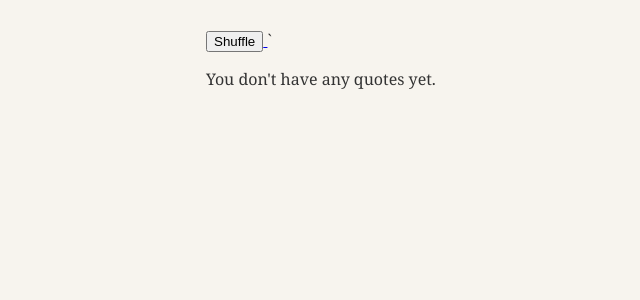
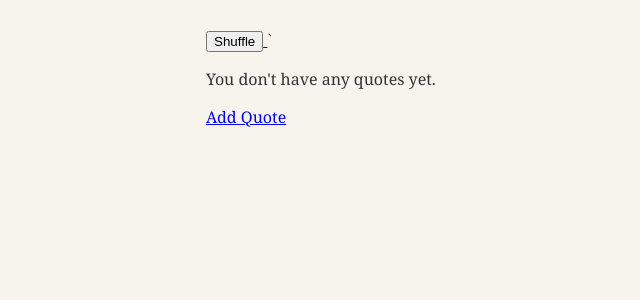
Before and after one commit to nasim-orion/cornered_wisdom, a Django app: page /home/ in a window 1280 px wide. Shown: the part 189-489 px from the top of the page, without its empty margins (34-674 px from the left). Run offline with Django 4.2, Linux system fonts and the light colour scheme; the visitor is signed in with stand-in values (Sample User, id 1); data that the repository does not hold is empty.

Commit message:
Add quote functionality add to homepage

```diff
--- a/home/templates/home/home.html
+++ b/home/templates/home/home.html
@@ -43,5 +43,7 @@
 
     {% endif %}
 
+    <a href="{% url 'add_quote' %}">Add Quote</a>
+
 </body>
 </html>
```
